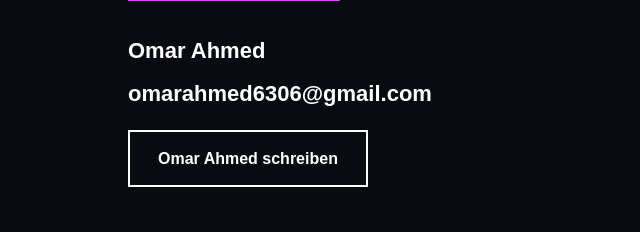
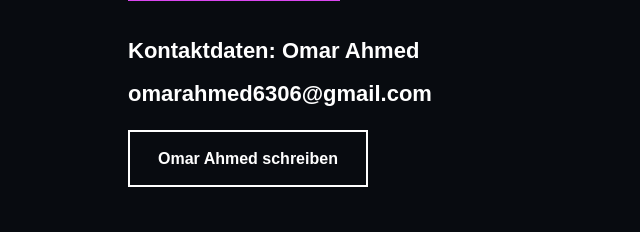
Before and after one commit to Codingthebestfr/JIA-STEM-Racing, a Flask app: page /contact in a window 1280 px wide. Shown: the part 975-1207 px from the top of the page, without its empty margins (0-640 px from the left). Run offline with Flask 3, Linux system fonts and the light colour scheme.

Commit message:
Add requirements

```diff
--- a/templates/contact.html
+++ b/templates/contact.html
@@ -61,7 +61,7 @@ Kontakt | JIA Racing
             </div>
 
             <div class="contact-person">
-                <h3>Omar Ahmed</h3>
+                <h3>Kontaktdaten: Omar Ahmed</h3>
                 <a href="mailto:omarahmed6306@gmail.com" class="contact-email">
                     omarahmed6306@gmail.com
                 </a>
```
